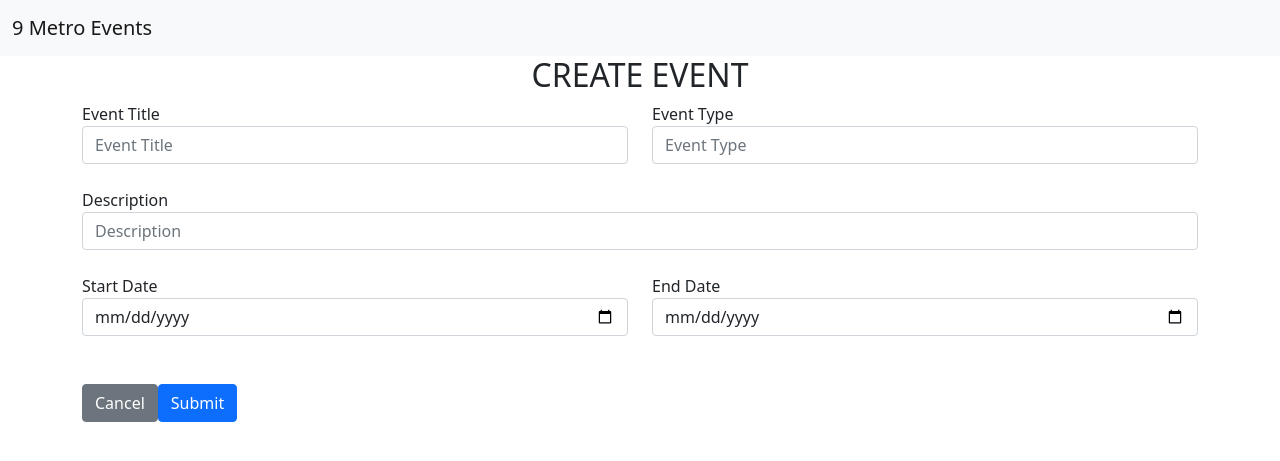
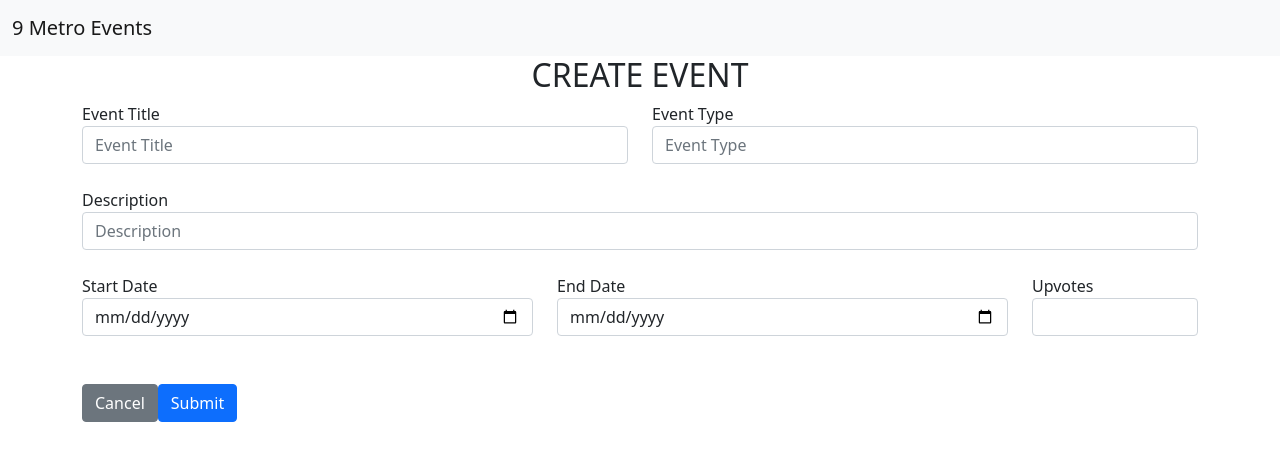
Before and after one commit to gwynncausing/MetroEvents, a Django app: template metroEvents/templates/app/createEvent.html in a window 1280 px wide. Shown: the top 461 px of the page. Run offline with Django 3.2, Linux system fonts and the light colour scheme; the template is opened without the code that fills it, so the values that code supplies are empty; parts of the project's set-up code (start-up, migrations or seed data) failed here and were passed over.

Commit message:
Updated urls.py for createEvent

```diff
--- a/metroEvents/app/urls.py
+++ b/metroEvents/app/urls.py
@@ -6,5 +6,5 @@ app_name = 'app'
 urlpatterns = [
   path('', app_views.LoginView.as_view(), name = "login"),
   path('register/', app_views.RegistrationView.as_view(), name = "registration"),
-  path('create-event/', app_views.CreateEventView.as_view(), name = "create-event"),
+  path('createEvent/', app_views.createEventView.as_view(), name = "createEvent")
 ]
--- a/metroEvents/templates/app/createEvent.html
+++ b/metroEvents/templates/app/createEvent.html
@@ -28,17 +28,19 @@
 				</div>
 				<br>
 				<div class = "row">
-					<div class = "col-sm-6">
+					<div class = "col-sm-5">
 						<label>Start Date</label>
 						<input type="date" class="form-control" id="id-start-date" name ="startdate" required="required">
 					</div>
-					<div class = "col-sm-6">
+					<div class = "col-sm-5">
 						<label>End Date</label>
 						<input type="date" class="form-control" id="id-end-date" name ="enddate" required="required">
 					</div>
+					<div class = "col-sm-2">
+						<label>Upvotes</label>
+						<input type="text" class="form-control" id="id-upvotes" name ="upvotes">
+					</div>
 				</div>
-
-				<!-- upvotes -->
 
 			<br><br>
 
```
